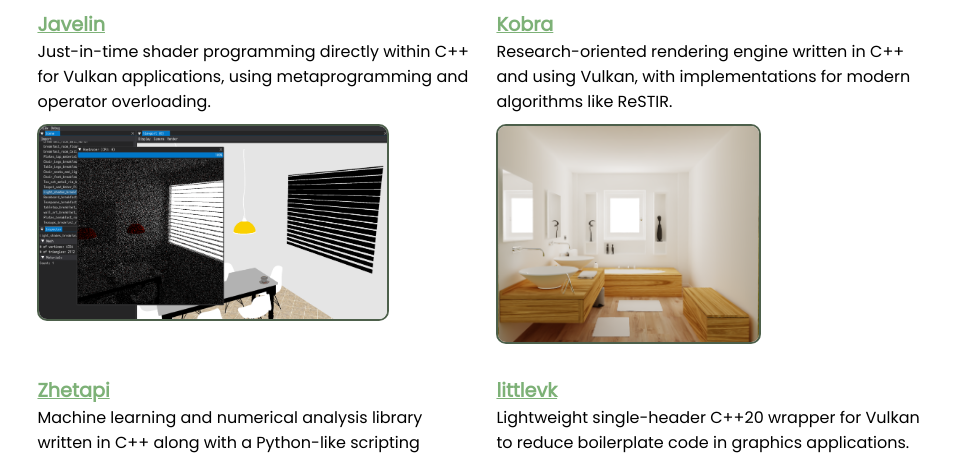
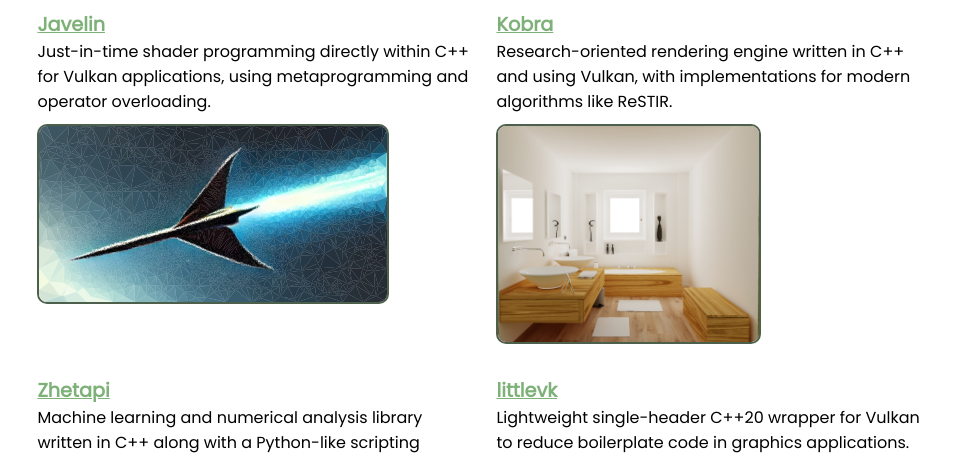
Before and after one commit to iveevi/iveevi.github.io, a plain HTML site: page index.html in a window 1280 px wide. Shown: the part 1485-1943 px from the top of the page, without its empty margins (311-1279 px from the left). Drawn offline with Linux system fonts and the light colour scheme.

Commit message:
Replace javelin image

```diff
--- a/index.html
+++ b/index.html
@@ -257,7 +257,7 @@
 					using metaprogramming and operator
 					overloading.
 					<br>
-					<img src="media/javelin.png" style="width: 80%; border-radius: 10px; border: 2px solid #4d604b; margin-top: 10px;">
+					<img src="media/javelin.svg" style="width: 80%; border-radius: 10px; border: 2px solid #4d604b; margin-top: 10px;">
 				</div>
 				<div style="flex: 1; padding: 5px">
 					<a href="https://github.com/iveevi/kobra">
```
Also changed, not shown: media/javelin.png (deleted), media/javelin.svg (added).
